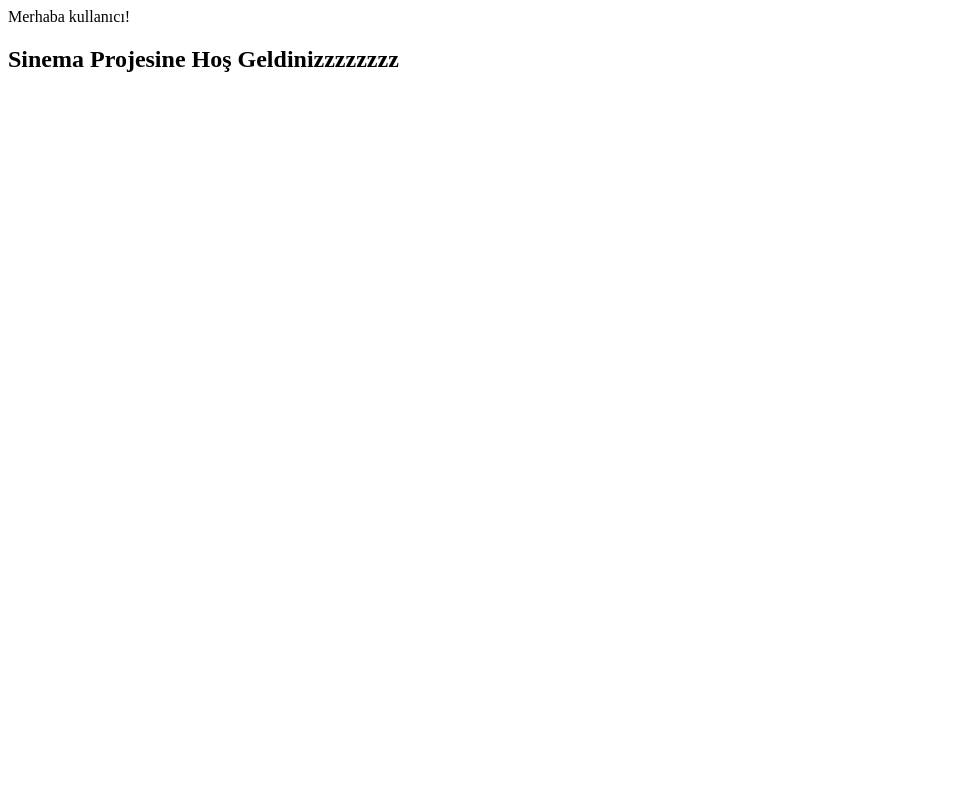
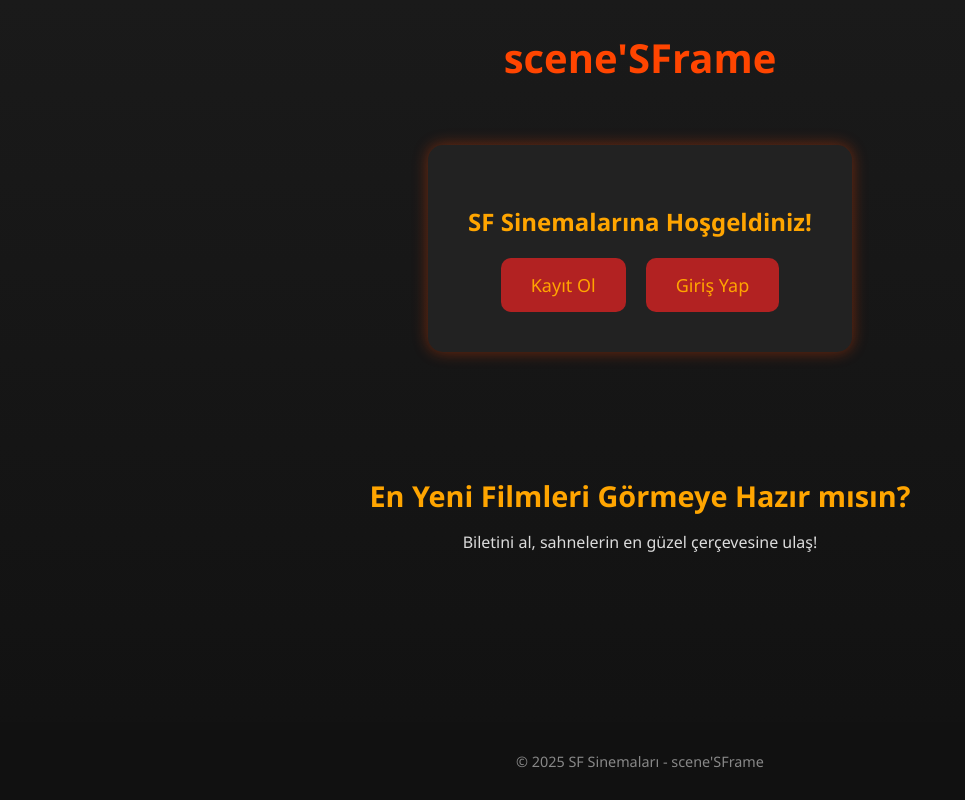
Before and after one commit to SametFurkanUnlukaya/Cinema-Project, a PHP site: page / in a window 1280 px wide. Shown: the whole page, without its empty margins (0-965 px from the left). Run offline with PHP 8.4, Linux system fonts and the light colour scheme.

Commit message:
Ön Tasarım

```diff
--- /dev/null
+++ b/css/style.css
@@ -0,0 +1,93 @@
+/* Genel Ayarlar */
+body {
+    margin: 0;
+    padding: 0;
+    background: linear-gradient(#1a1a1a, #111111); /* Siyah-gri degrade */
+    font-family: 'Segoe UI', Tahoma, Geneva, Verdana, sans-serif;
+    color: #f5f5f5;
+    display: flex;
+    flex-direction: column;
+    min-height: 100vh;
+}
+
+/* Header */
+header {
+    text-align: center;
+    padding: 30px 0 10px;
+}
+
+.logo {
+    font-size: 2.5rem;
+    color: #ff4500; /* Turuncuya yakın kırmızı */
+    margin: 0;
+}
+
+/* Ana İçerik */
+main {
+    flex: 1;
+    display: flex;
+    flex-direction: column;
+    align-items: center;
+}
+
+/* Hoşgeldiniz Kutusu */
+.welcome-box {
+    background-color: #222;
+    padding: 40px;
+    margin-top: 50px;
+    border-radius: 15px;
+    box-shadow: 0 0 15px rgba(255, 69, 0, 0.4);
+    text-align: center;
+}
+
+.welcome-box h2 {
+    color: #ffa500; /* Turuncu */
+    margin-bottom: 20px;
+}
+
+.button-group {
+    display: flex;
+    justify-content: center;
+    gap: 20px;
+}
+
+.btn {
+    background-color: #b22222; /* Kırmızımsı */
+    color: #ffa500;
+    text-decoration: none;
+    padding: 15px 30px;
+    font-size: 18px;
+    border-radius: 10px;
+    transition: 0.3s;
+}
+
+.btn:hover {
+    background-color: #ff4500;
+    transform: scale(1.1);
+}
+
+/* En Yeni Filmler Kutusu */
+.movies-box {
+    margin-top: 100px;
+    text-align: center;
+}
+
+.movies-box h2 {
+    font-size: 1.8rem;
+    color: #ffa500;
+    margin-bottom: 10px;
+}
+
+.movies-box p {
+    color: #dcdcdc;
+    font-size: 1rem;
+}
+
+/* Footer */
+footer {
+    background-color: #111;
+    text-align: center;
+    padding: 15px 0;
+    font-size: 0.9rem;
+    color: #888;
+}
--- a/index.php
+++ b/index.php
@@ -1,17 +1,38 @@
 <?php
-// PHP kodu burada başlar
-echo "Merhaba kullanıcı!";
+// İleride kullanıcı giriş yaptıysa dashboard'a yönlendirme kodu buraya eklenecek
 ?>
 
 <!DOCTYPE html>
 <html lang="tr">
 <head>
     <meta charset="UTF-8">
-    <title>Sinema Projesi</title>
+    <title>scene'SFrame | SF Sinemaları</title>
+    <link rel="stylesheet" href="css/style.css">
 </head>
 <body>
 
-<h2>Sinema Projesine Hoş Geldinizzzzzzzz</h2>
+    <header>
+        <h1 class="logo">scene'SFrame</h1>
+    </header>
+
+    <main>
+        <section class="welcome-box">
+            <h2>SF Sinemalarına Hoşgeldiniz!</h2>
+            <div class="button-group">
+                <a href="pages/register.php" class="btn">Kayıt Ol</a>
+                <a href="pages/login.php" class="btn">Giriş Yap</a>
+            </div>
+        </section>
+
+        <section class="movies-box">
+            <h2>En Yeni Filmleri Görmeye Hazır mısın?</h2>
+            <p>Biletini al, sahnelerin en güzel çerçevesine ulaş!</p>
+        </section>
+    </main>
+
+    <footer>
+        <p>&copy; 2025 SF Sinemaları - scene'SFrame</p>
+    </footer>
 
 </body>
 </html>
```
